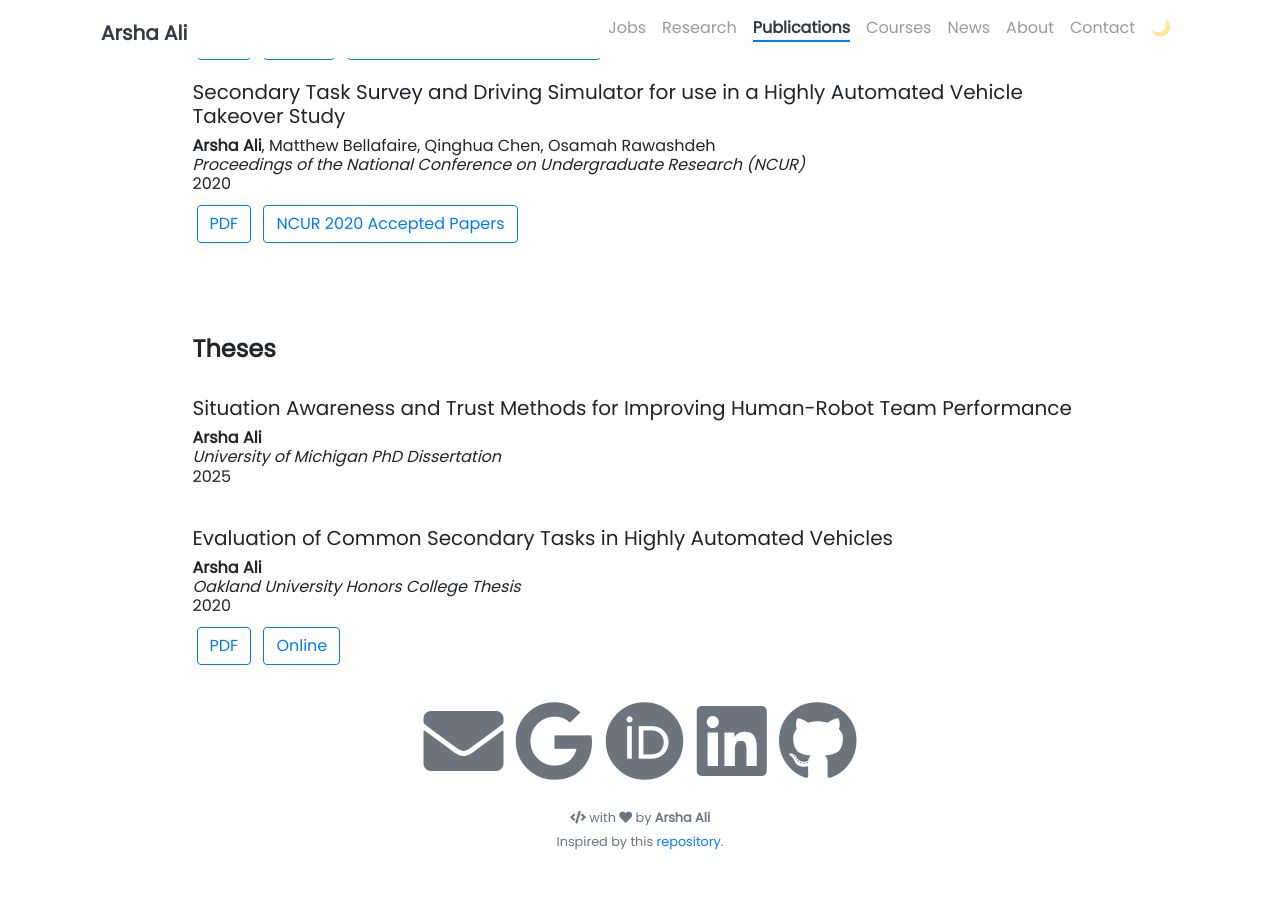
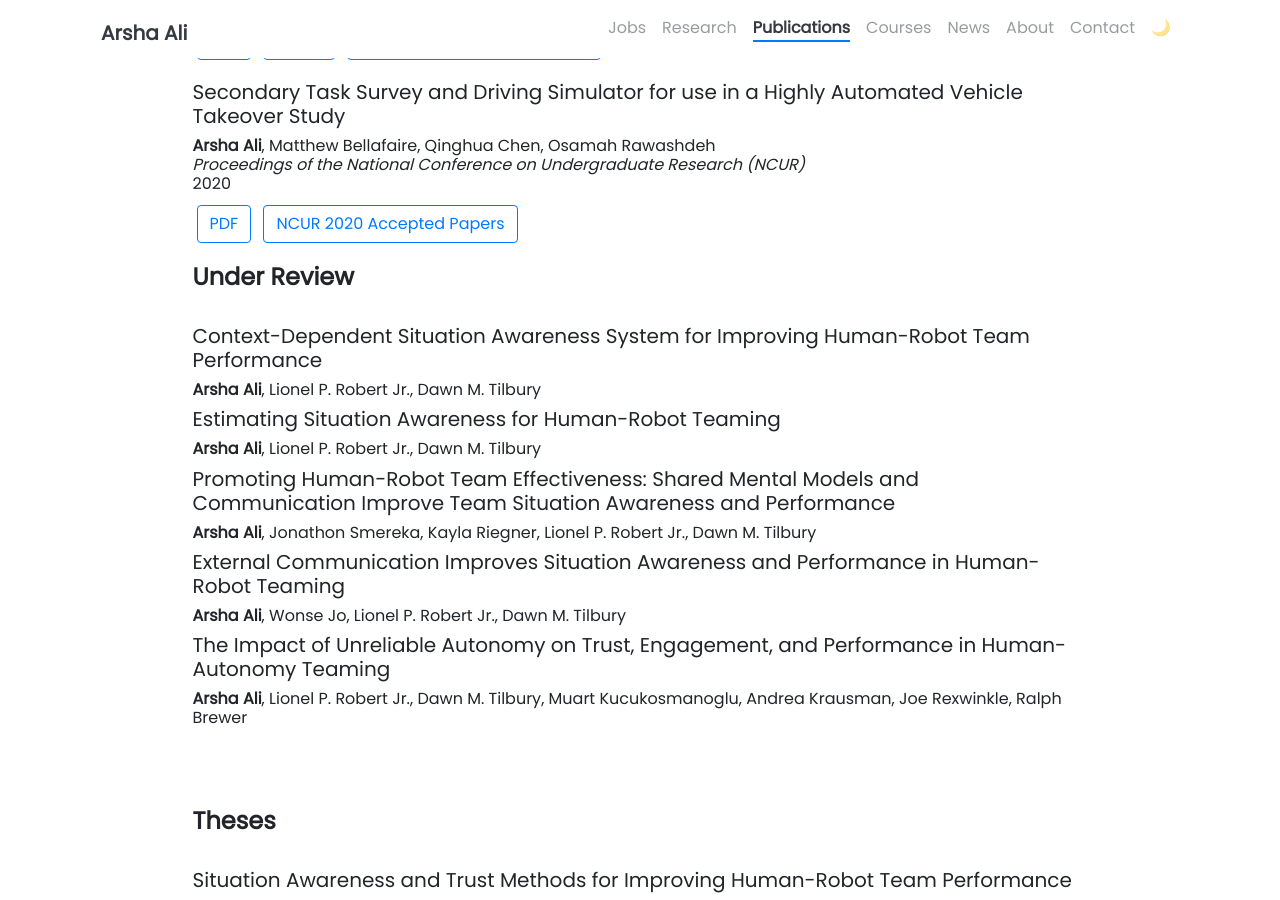
Before and after one commit to arshaali/arshaali.github.io, a Jekyll site: the page built from pages/publications.html, in a window 1280 px wide and 900 px high, scrolled down 1503 px. Built offline with Jekyll 4.4.1, drawn with Linux system fonts in a browser that asks for light colours; nearby versions of some CDN libraries; before the commit the page ends 2372 px from its top, so only the background shows below that.

Commit message:
Update publications.html

```diff
--- a/pages/publications.html
+++ b/pages/publications.html
@@ -158,6 +158,50 @@ a:hover, a:active {
 </body>
 
 <body>
+<h4>
+  <b>Under Review</b>
+</h4>
+<br>
+
+<h5>
+  Context-Dependent Situation Awareness System for Improving Human-Robot Team Performance
+</h5>
+<h6>
+  <b>Arsha Ali</b>, Lionel P. Robert Jr., Dawn M. Tilbury
+</h6>
+
+<h5>
+  Estimating Situation Awareness for Human-Robot Teaming
+</h5>
+<h6>
+  <b>Arsha Ali</b>, Lionel P. Robert Jr., Dawn M. Tilbury
+</h6>
+
+<h5>
+  Promoting Human-Robot Team Effectiveness: Shared Mental Models and Communication Improve Team Situation Awareness and Performance
+</h5>
+<h6>
+  <b>Arsha Ali</b>, Jonathon Smereka, Kayla Riegner, Lionel P. Robert Jr., Dawn M. Tilbury
+</h6>
+
+<h5>
+  External Communication Improves Situation Awareness and Performance in Human-Robot Teaming
+</h5>
+<h6>
+  <b>Arsha Ali</b>, Wonse Jo, Lionel P. Robert Jr., Dawn M. Tilbury
+</h6>
+
+<h5>
+  The Impact of Unreliable Autonomy on Trust, Engagement, and Performance in Human-Autonomy Teaming
+</h5>
+<h6>
+  <b>Arsha Ali</b>, Lionel P. Robert Jr., Dawn M. Tilbury, Muart Kucukosmanoglu, Andrea Krausman, Joe Rexwinkle, Ralph Brewer
+</h6>
+
+
+</body>
+
+<body>
   <br>
   <br>
   <br>
```
